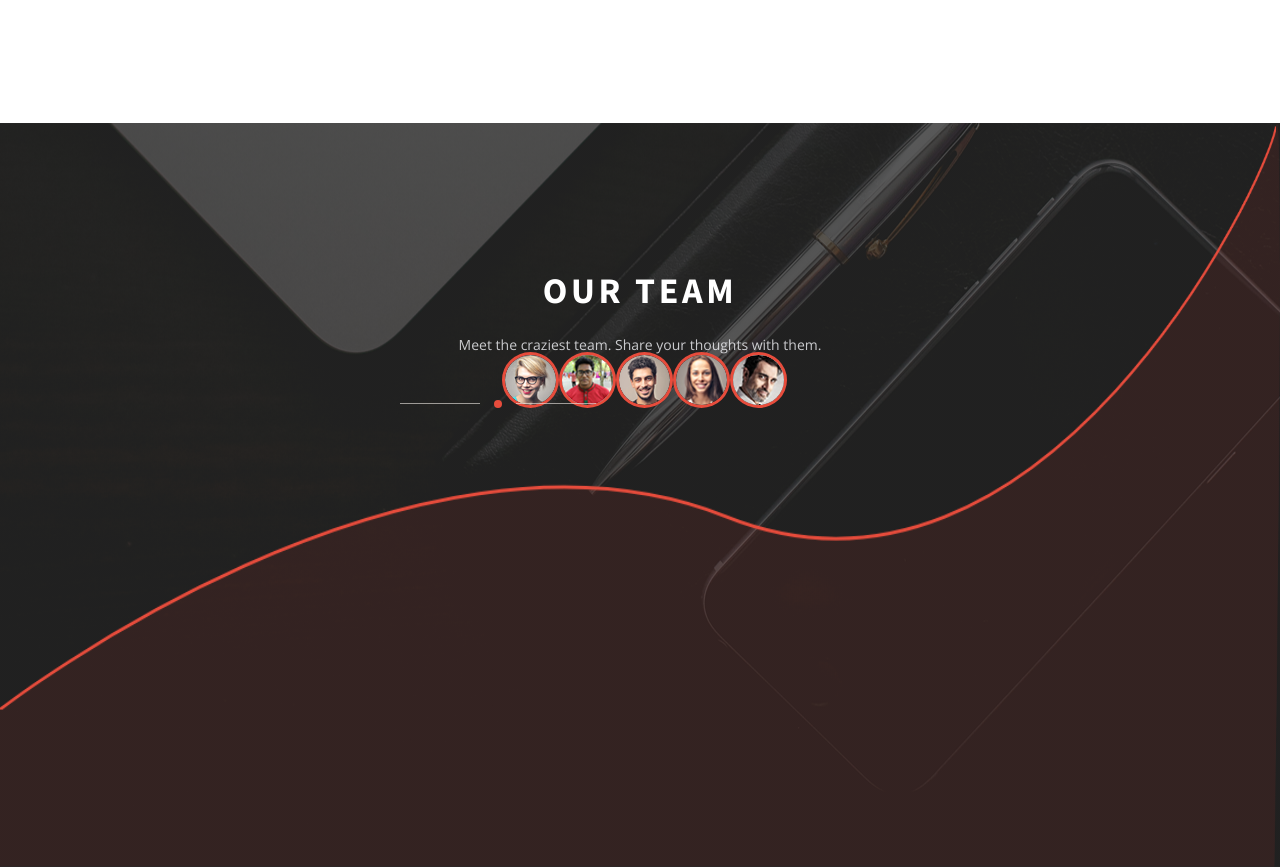
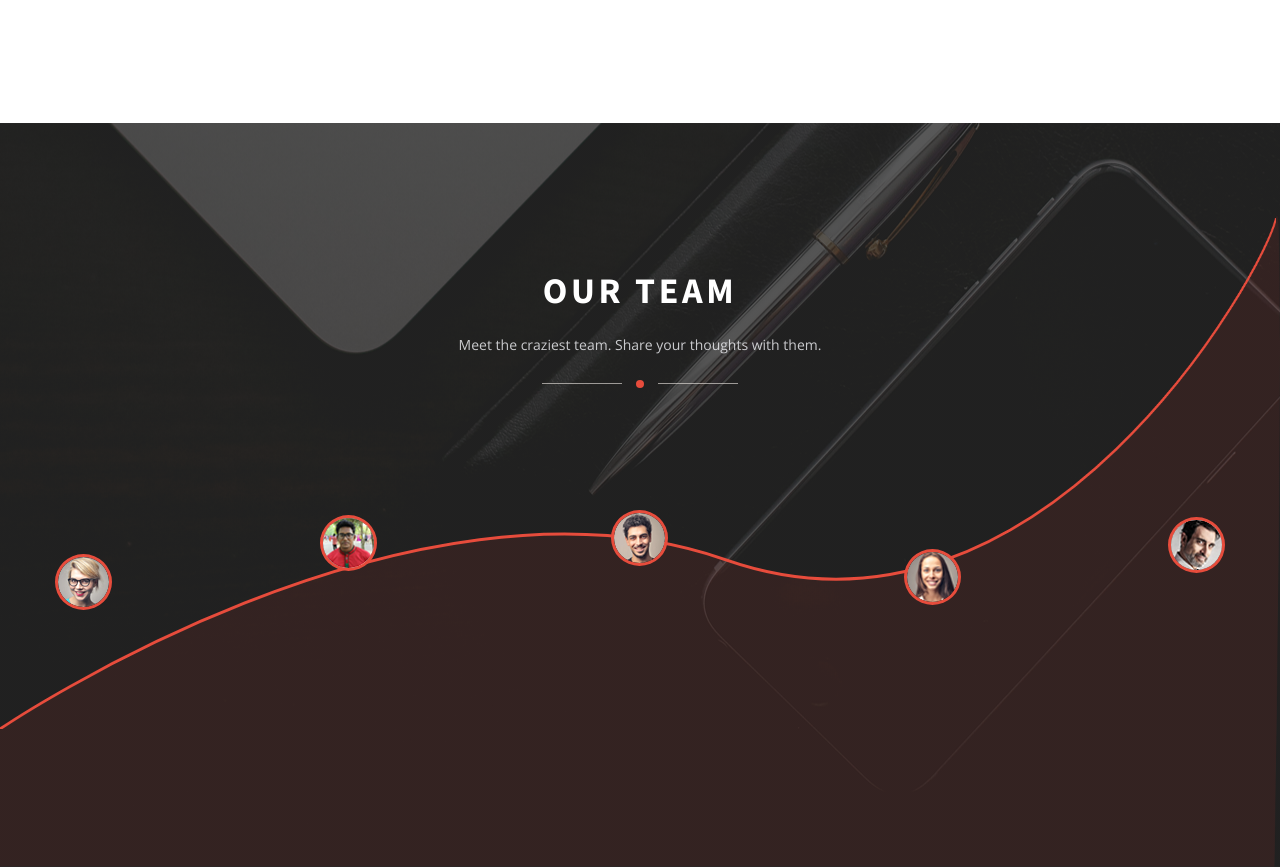
Before and after one commit to pilotocheg/bino, a plain HTML site: page index.html in a window 1280 px wide. Shown: the part 6660-7527 px from the top of the page. Drawn offline with nearby package versions, Linux system fonts and the light colour scheme.

Commit message:
block 9 foto plased

```diff
--- a/index.html
+++ b/index.html
@@ -361,16 +361,33 @@
 		</div>
 	</section>
 	<section class="section_9">
+		<img src="./img/red-wave.png" class="red-wave">
+		<div class="m_width sec9">
 			<h2>OUR TEAM</h2>
 			<p class="sec9_subtitle">Meet the craziest team. Share your thoughts with them.</p>
 			<div class="style_circle five"></div>
-			<img src="./img/red-wave.png" class="red-wave">
 
-			<img class="foto foto1" src="./img/foto1.png">
-			<img class="foto foto2" src="./img/foto2.png">
-			<img class="foto foto3" src="./img/foto3.png">
-			<img class="foto foto4" src="./img/foto4.png">
-			<img class="foto foto5" src="./img/foto5.png">
+			<div class="foto_div foto1">
+				<div class="foto_hover"></div>
+				<img class="foto" src="./img/foto1.png">
+			</div>
+			<div class="foto_div foto2">
+				<div class="foto_hover"></div>
+				<img class="foto" src="./img/foto2.png">
+			</div>
+			<div class="foto_div foto3">
+				<div class="foto_hover"></div>
+				<img class="foto" src="./img/foto3.png">
+			</div>
+			<div class="foto_div foto4">
+				<div class="foto_hover"></div>
+				<img class="foto" src="./img/foto4.png">
+			</div>
+			<div class="foto_div foto5">
+				<div class="foto_hover"></div>
+				<img class="foto" src="./img/foto5.png">
+			</div>
+		</div>
 	</section>
 </body>
 </html>
--- a/styles.css
+++ b/styles.css
@@ -950,8 +950,6 @@ BLOCK 2
 ===========================================================*/
 
 .section_9 {
-	min-height: 744px;
-	padding: 150px 0 100px;
 	background: linear-gradient(to right, rgba(32, 32, 32, 0.75), rgba(32, 32, 32, 0.75)), url('./img/back_for_9.png');
 	background-size: cover;
 	background-repeat: no-repeat;
@@ -960,13 +958,21 @@ BLOCK 2
 	text-align: center;
 }
 
+.m_width.sec9 {
+	position: relative;
+	z-index: 1;
+	min-height: 744px;
+	padding: 150px 0 100px;
+}
+
 .red-wave {
 	position: absolute;
 	top: 0;
 	left: 0;
 	width: 100%;
-	height: 100%;
+	height: calc(100% - 92px);
 	z-index: 0;
+	margin-top: 92px;
 }
 
 .section_9 h2 {
@@ -999,7 +1005,45 @@ BLOCK 2
 	height: 1px;
 }
 
+.foto_div {
+	position: absolute;
+	/*border-radius: 50%;*/
+}
+
+.foto_div.foto1 {
+	top: 58%;
+	left: 0;
+}
+.foto_div.foto2{
+	top: calc(53% - 2px);
+	left: calc(25% - 28px);
+}
+.foto_div.foto3 {
+	top: 52%;
+	left: calc(50% - 29px);
+}
+.foto_div.foto4{
+	top: calc(57% + 2px);
+	right: calc(25% - 28px);
+}
+.foto_div.foto5 {
+	top: 53%;
+	right: 0;
+}
+
 .foto {
 	border: 3px solid #e74c3c;
 	border-radius: 50%;
+	position: relative;
+	z-index: 2;
+	margin-top: -56px;
 }
+
+.foto_hover {
+	background: rgba(231, 76, 60, 0);
+	position: relative;
+	width: 57px;
+	height: 56px;
+	border-radius: 50%;
+	z-index: 3;
+}
```
